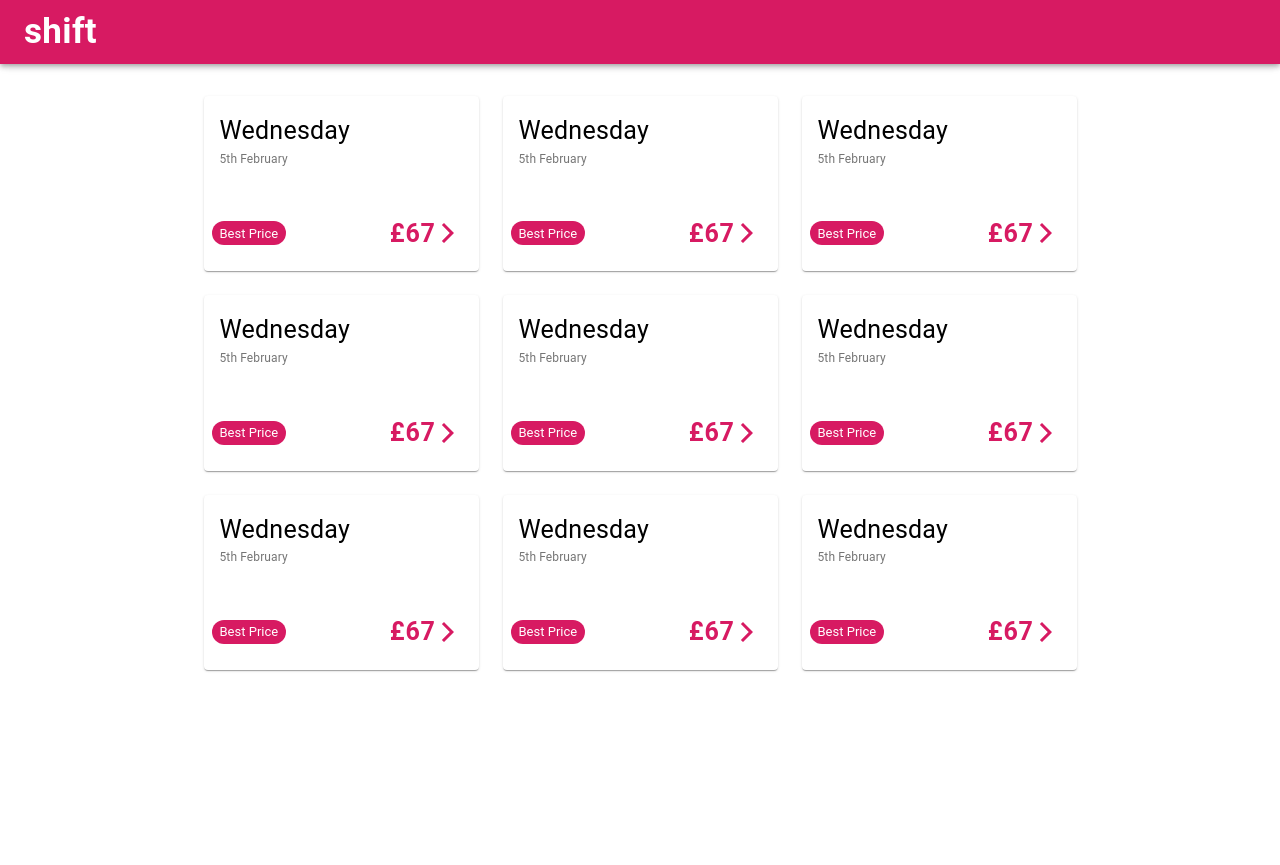
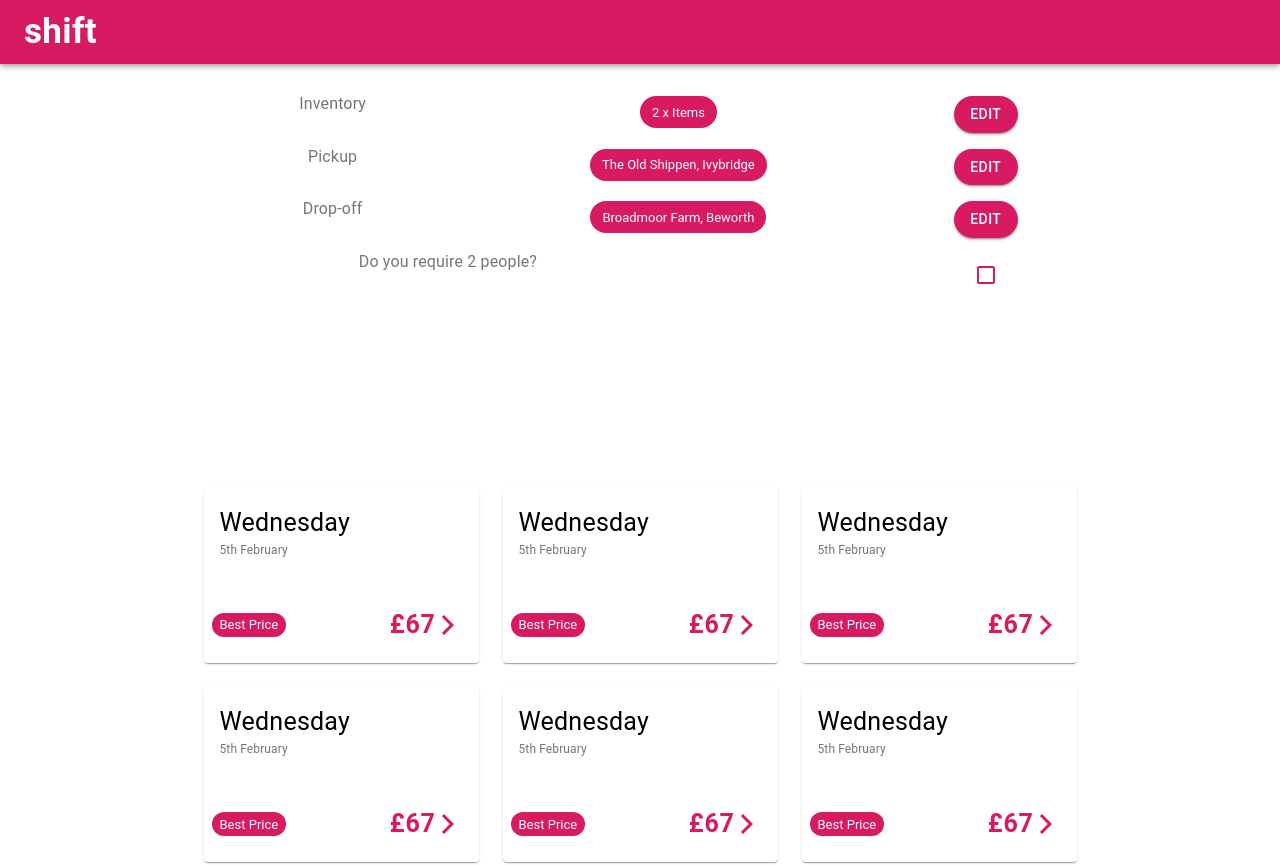
Before and after one commit to ckcnair/shift, a React (Create React App) app: page / in a window 1280 px wide. Shown: the top 865 px of the page. Before the commit the page ends 800 px from the top, so only its background shows below. Built offline with nearby package versions, Linux system fonts and the light colour scheme.

Commit message:
pickup form component for modifying order

```diff
--- a/src/App.js
+++ b/src/App.js
@@ -2,11 +2,12 @@ import "./App.css";
 import NavBar from "./components/NavBar";
 import Pickup from "./components/Pickup";
 import DateCard from "./components/DateCard";
-
+import PickupForm from "./components/PickupForm";
 function App() {
   return (
     <div className="App">
       <NavBar />
+      <PickupForm />
       <Pickup />
     </div>
   );
```
